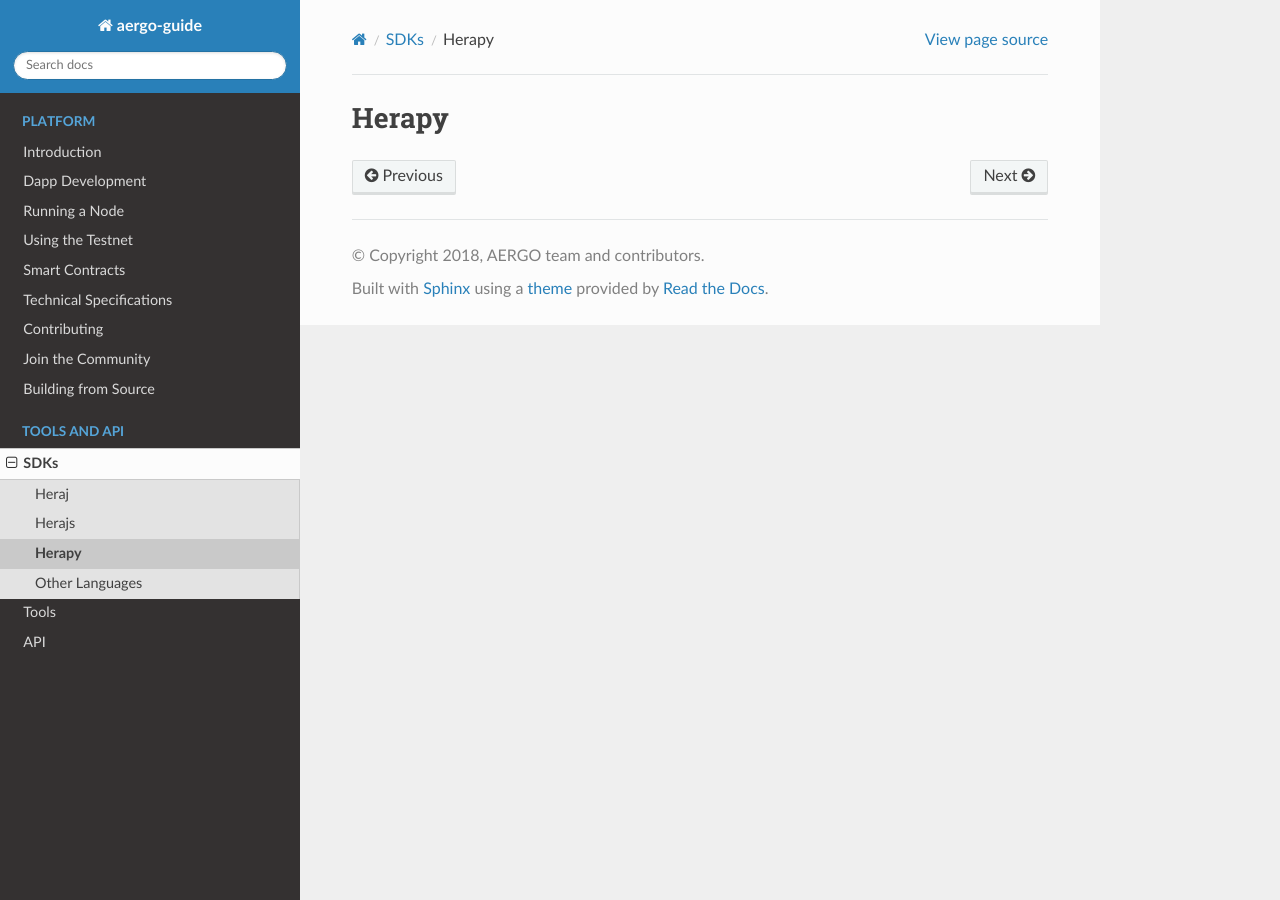
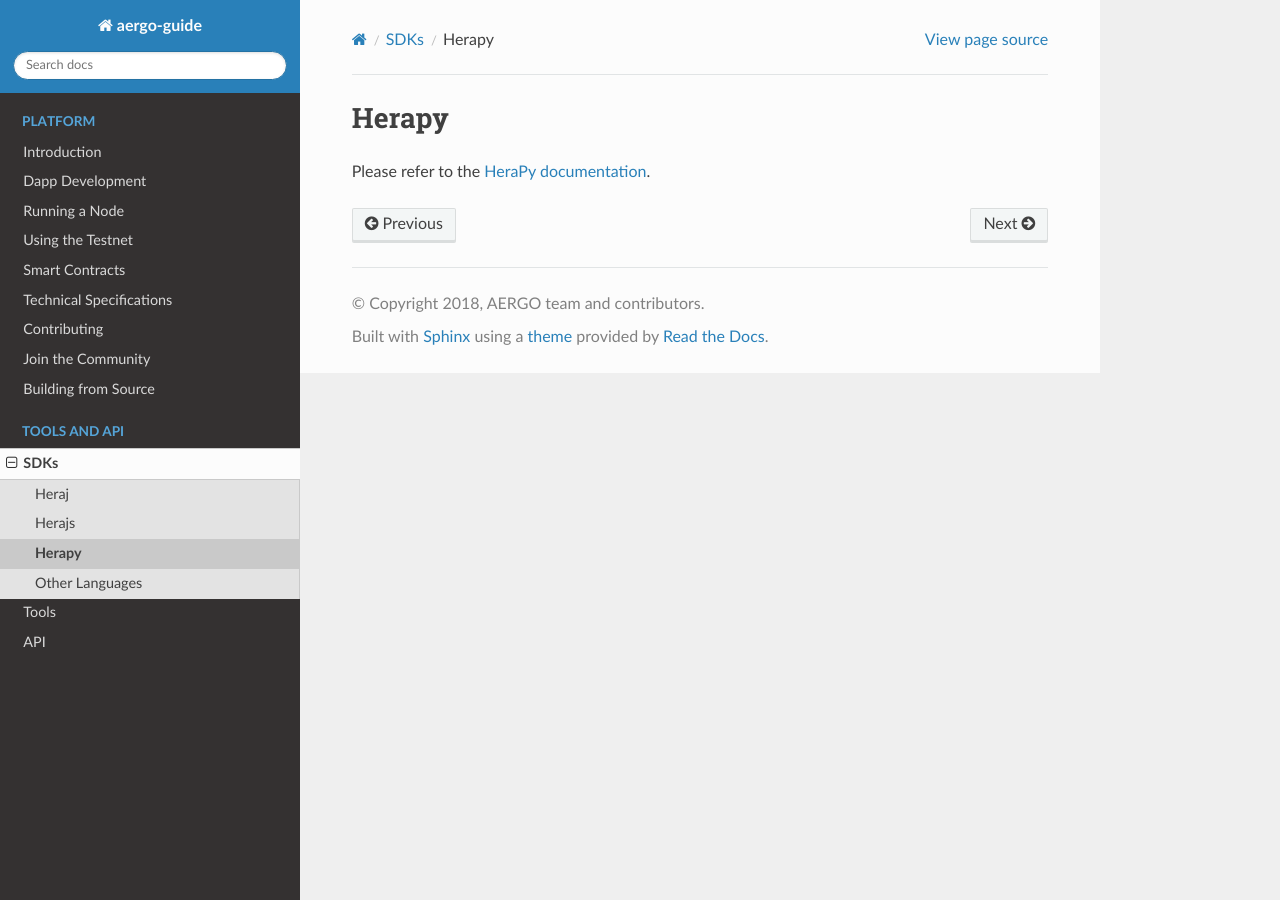
Before and after one commit to aergoio/guide, a Sphinx documentation site: the page built from source/sdks/herapy.rst, in a window 1280 px wide. Built offline with Sphinx 7.4.7 and the Read the Docs theme 2.0.0, drawn with Linux system fonts in a browser that asks for light colours.

Commit message:
add herapy documentation link

```diff
--- a/source/sdks/herapy.rst
+++ b/source/sdks/herapy.rst
@@ -1,2 +1,4 @@
 Herapy
 ======
+
+Please refer to the `HeraPy documentation <https://aergo-herapy.readthedocs.io/>`_.
```
